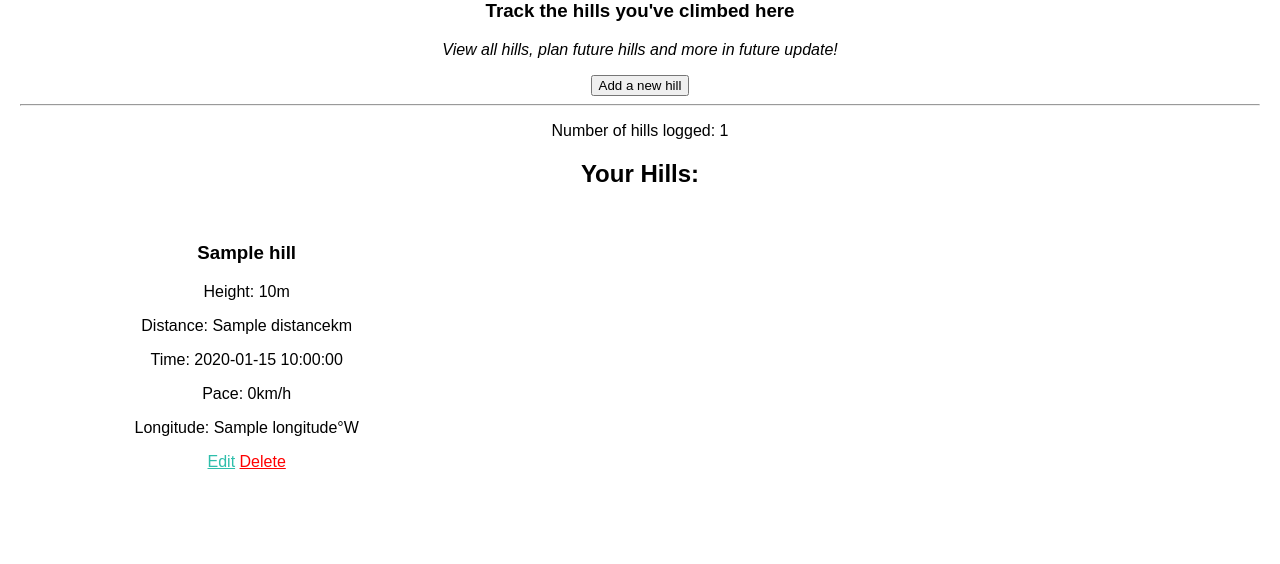
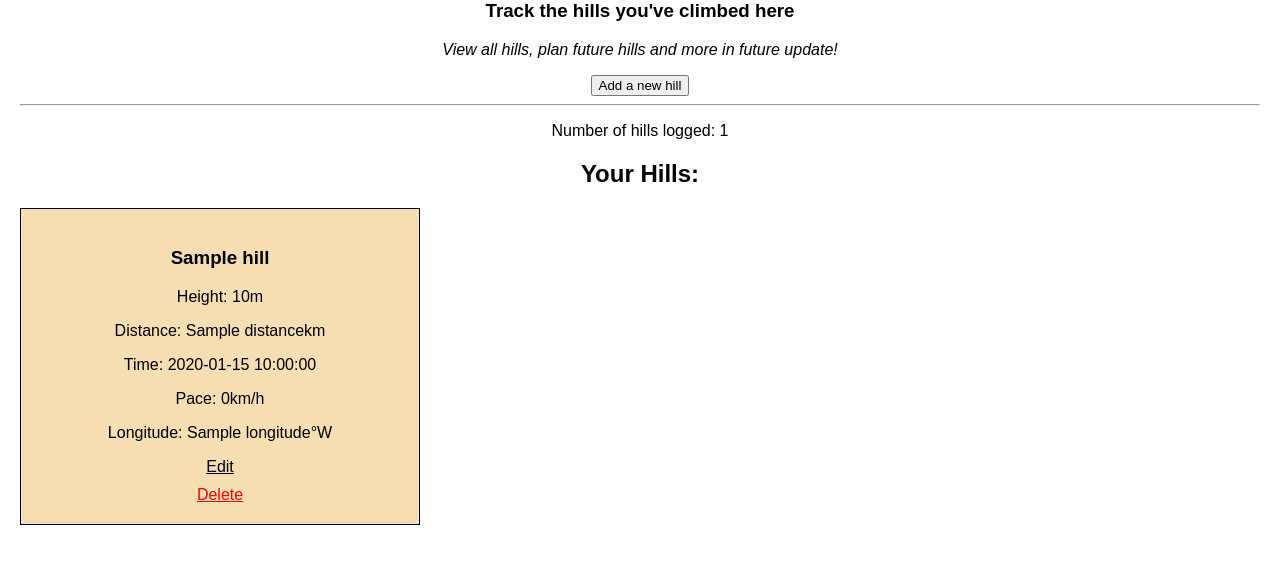
Before and after one commit to Lewish1998/hill_tracker, a Flask app: template app/templates/hills.html in a window 1280 px wide. Shown: the part 179-743 px from the top of the page. Run offline with Flask 3, Linux system fonts and the light colour scheme; the template is opened without the code that fills it: most values are stand-ins (such as "Sample title", 1, 10 or a date in 2020); parts of the project's set-up code (start-up, migrations or seed data) failed here and were passed over; some libraries are stand-ins or nearby versions.

Commit message:
style fixed

```diff
--- a/app/static/all_hills.css
+++ b/app/static/all_hills.css
@@ -43,3 +43,7 @@
         grid-template-columns: 1fr;
     }
 }
+
+.all-hills-container {
+    text-align: center  ;
+}
--- a/app/static/hills.css
+++ b/app/static/hills.css
@@ -2,43 +2,49 @@
     text-align: center;
 }
 
-.your-hills {
+.your-hill-list {
     display: grid;
     grid-template-columns: 1fr 1fr 1fr;
-    justify-content: center;
-    align-items: center;
+    gap: 20px;
+    list-style: none;
+    padding: 0;
+    margin: 0;
 }
 
-.your-hills li {
-    list-style: none;
-    margin: 10px;
+.hill-item {
+    border: solid black 1px;
+    padding: 20px;
+    background-color: wheat;
+    transition: ease-in-out 100ms;
 }
 
-.single-hill {
-    border: black solid 1px;
-    margin: 10px;
-    padding: 0;
+.hill-item:hover {
+    border: solid var(--green-1) 1px;
+    transform: scale(1.05);
+    cursor: pointer;
+    background-color: var(--off-white);
+}
+
+.hill-item a {
+    color: black;
+    display: block;
+    margin-top: 10px;
 }
 
 @media screen and (max-width: 1100px) {
     .your-hill-list {
-        display: grid;
-        grid-template-columns: 1fr 1fr 1fr;
+        grid-template-columns: 1fr 1fr;
     }
 }
 
 @media screen and (max-width: 800px) {
     .your-hill-list {
-        display: grid;
         grid-template-columns: 1fr 1fr;
-        color: red;
     }
 }
 
 @media screen and (max-width: 500px) {
     .your-hill-list {
-        text-align: center;
-        display: grid;
         grid-template-columns: 1fr;
     }
 }
--- a/app/static/new-hill.css
+++ b/app/static/new-hill.css
@@ -21,3 +21,8 @@
 .ui-autocomplete a {
     color: black;
 }
+
+.new-hill-form input {
+    max-width: 20vw;
+    min-width: 200px;
+}
--- a/app/templates/hills.html
+++ b/app/templates/hills.html
@@ -13,25 +13,24 @@
     <div class="your-hills-container">
         <p>Number of hills logged: {{ hills|length }}</p>
         <h2>Your Hills:</h2>
-        <div class="your-hills">
-            <ul class='your-hill-list'>
+        <ul class="your-hill-list">
             {% for hill in hills %}
-                    <li><h3>{{ hill.title }}</h3></li>
-                    <li><p>Height: {{ hill.height if hill.height else '-'}}{{ 'm' if hill.height else '' }}</p></li>
-                    <li><p>Distance: {{ hill.distance if hill.distance else '-'}}{{ 'km' if hill.distance else '' }}</p></li>
-                    <li><p>Time: {{ hill.time if hill.latitude else '-'}}</p></li>
+                <li class="hill-item">
+                    <h3>{{ hill.title }}</h3>
+                    <p>Height: {{ hill.height if hill.height else '-' }}{{ 'm' if hill.height else '' }}</p>
+                    <p>Distance: {{ hill.distance if hill.distance else '-' }}{{ 'km' if hill.distance else '' }}</p>
+                    <p>Time: {{ hill.time if hill.latitude else '-' }}</p>
                     {% if hill.distance and hill.time %}
-                    <li><p>Pace: 0km/h</p></li>
+                    <p>Pace: 0km/h</p>
                     {% else %}
-                    <li><p>Pace: -</p></li>
+                    <p>Pace: -</p>
                     {% endif %}
-                    <li><p>Longitude: {{ hill.longitude if hill.longitude else '-'}}{{ '°W' if hill.longitude else '' }}</p></li>
+                    <p>Longitude: {{ hill.longitude if hill.longitude else '-' }}{{ '°W' if hill.longitude else '' }}</p>
                     <a href="{{ url_for('edit_hill', hill_id=hill.id) }}">Edit</a>
                     <a href="{{ url_for('delete_hill', hill_id=hill.id) }}" onclick="return confirmDelete();" style="color: red;">Delete</a>
+                </li>
             {% endfor %}
-            </ul>
-
-        </div>
+        </ul>
     </div>
 </div>
 <script>
--- a/app/templates/login.html
+++ b/app/templates/login.html
@@ -4,6 +4,7 @@
 <link rel="stylesheet" href="{{ url_for('static', filename='login.css') }}" />
 <div class='login-container'>
     <h1>Log In</h1>
+    <p>This app is currently in development. Login with the details: username=test, password=test</p>
     <hr style="width:100%;">
     <form class='login-form' action="" method="post" novalidate>
         {{ form.hidden_tag() }}
--- a/app/templates/register.html
+++ b/app/templates/register.html
@@ -4,7 +4,6 @@
 <div class="register-container">
     <h1>Register</h1>
     <hr style="width:100%;">
-    <p>This app is currently in development. Login with the details: username=test, password=test</p>
     <form action="" method="post" class="register-form">
         {{ form.hidden_tag() }}
         <p>
--- a/run.py
+++ b/run.py
@@ -1 +1,3 @@
 from app import app
+
+#  gunicorn --workers=2 --log-level=info app:app
```
Also changed, not shown: app/templates/new_hill.html (+13 -16 lines), 8 other files.
